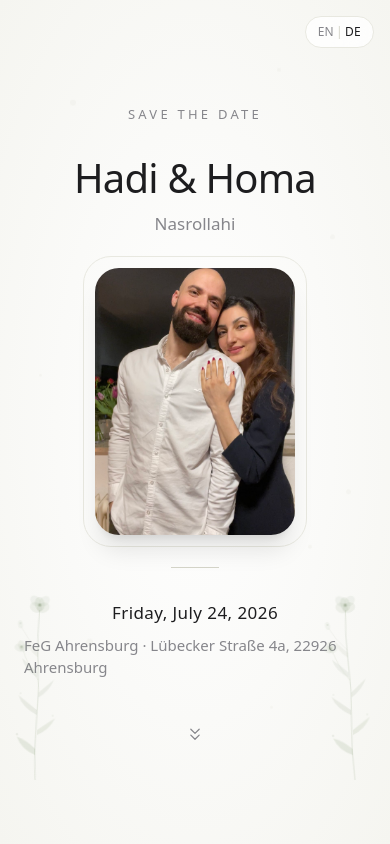
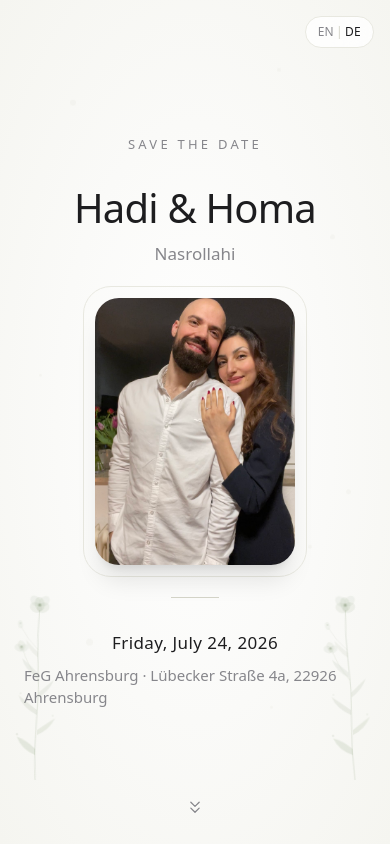
Before and after one commit to kevinsames/dately, a Next.js app: page / in a window 390 px wide. Shown: the top 844 px of the page. Built offline with nearby package versions, Linux system fonts and the light colour scheme; a web font is replaced by a local one.

Commit message:
Fix hero scroll indicator empty space on mobile
Position scroll chevron absolutely at section bottom instead of in
flex flow. This eliminates the large empty gap that appeared below
the chevron when min-h-svh section was taller than content.

https://claude.ai/code/session_01NFjNZxMAop8TFr1kqZQLcL

```diff
--- a/src/components/Hero.tsx
+++ b/src/components/Hero.tsx
@@ -158,7 +158,7 @@ export default function Hero({ config }: HeroProps) {
         variants={fade}
         initial="hidden"
         animate="visible"
-        className="mt-10 md:mt-20"
+        className="absolute bottom-8 left-1/2 -translate-x-1/2"
         style={{ willChange: "transform" }}
       >
         <motion.svg
```
